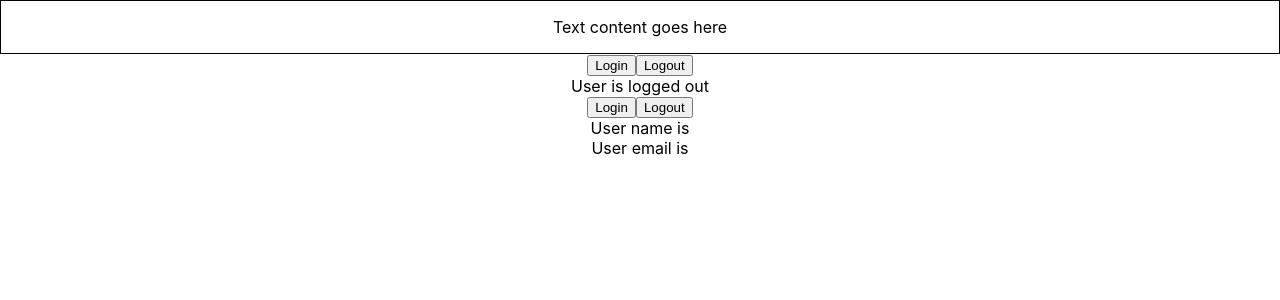
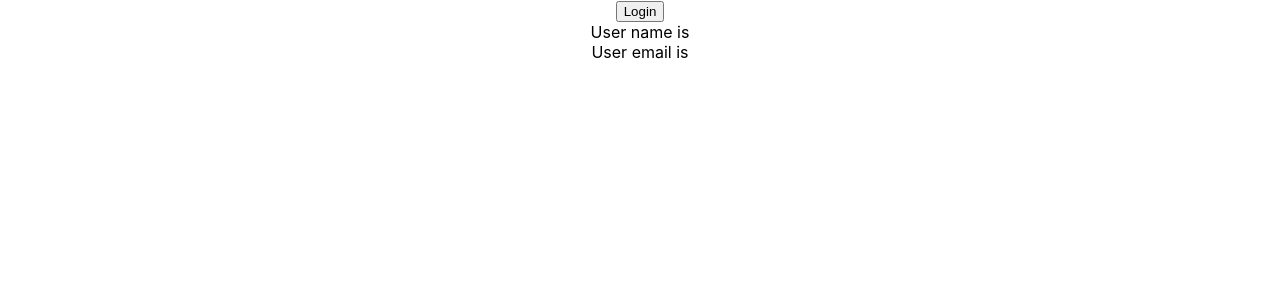
Before and after one commit to cardosoj3-ppb/G-Retro, a React (Create React App) app in the folder apps/react-typescript-demo/: page / in a window 1280 px wide. Shown: the top 300 px of the page. Built offline with nearby package versions, Linux system fonts and the light colour scheme.

Commit message:
feat(usestate): useState type assertion

```diff
--- a/apps/react-typescript-demo/src/App.tsx
+++ b/apps/react-typescript-demo/src/App.tsx
@@ -1,7 +1,5 @@
 import './App.css';
-import { Container } from './components/Container';
 import { User } from './components/state/User';
-import { LoggedIn } from './components/state/loggedIn';
 
 /* import { Button } from './components/Button';
 import { Greet } from './components/Greet';
@@ -51,8 +49,8 @@ function App() {
       />
       <Input value="" handleChange={event => console.log(event)} /> */}
 
-      <Container style={{ border: '1px solid black', padding: '1rem' }} />
-      <LoggedIn />
+      {/* <Container style={{ border: '1px solid black', padding: '1rem' }} />
+      <LoggedIn /> */}
       <User />
     </div>
   );
--- a/apps/react-typescript-demo/src/components/state/User.tsx
+++ b/apps/react-typescript-demo/src/components/state/User.tsx
@@ -6,21 +6,21 @@ type AuthUser = {
 };
 
 export const User = () => {
-  const [user, setUser] = useState<AuthUser | null>(null);
+  const [user, setUser] = useState<AuthUser>({} as AuthUser);
   const handleLogin = () => {
     setUser({
       name: 'José',
       email: 'smtg@gail.com',
     });
   };
-  const handleLogout = () => {
+/*   const handleLogout = () => {
     setUser(null);
-  };
+  }; */
 
   return (
     <div>
       <button onClick={handleLogin}>Login</button>
-      <button onClick={handleLogout}>Logout</button>
+      {/* <button onClick={handleLogout}>Logout</button> */}
 
       <div>User name is {user?.name}</div>
       <div>User email is {user?.email}</div>
```
